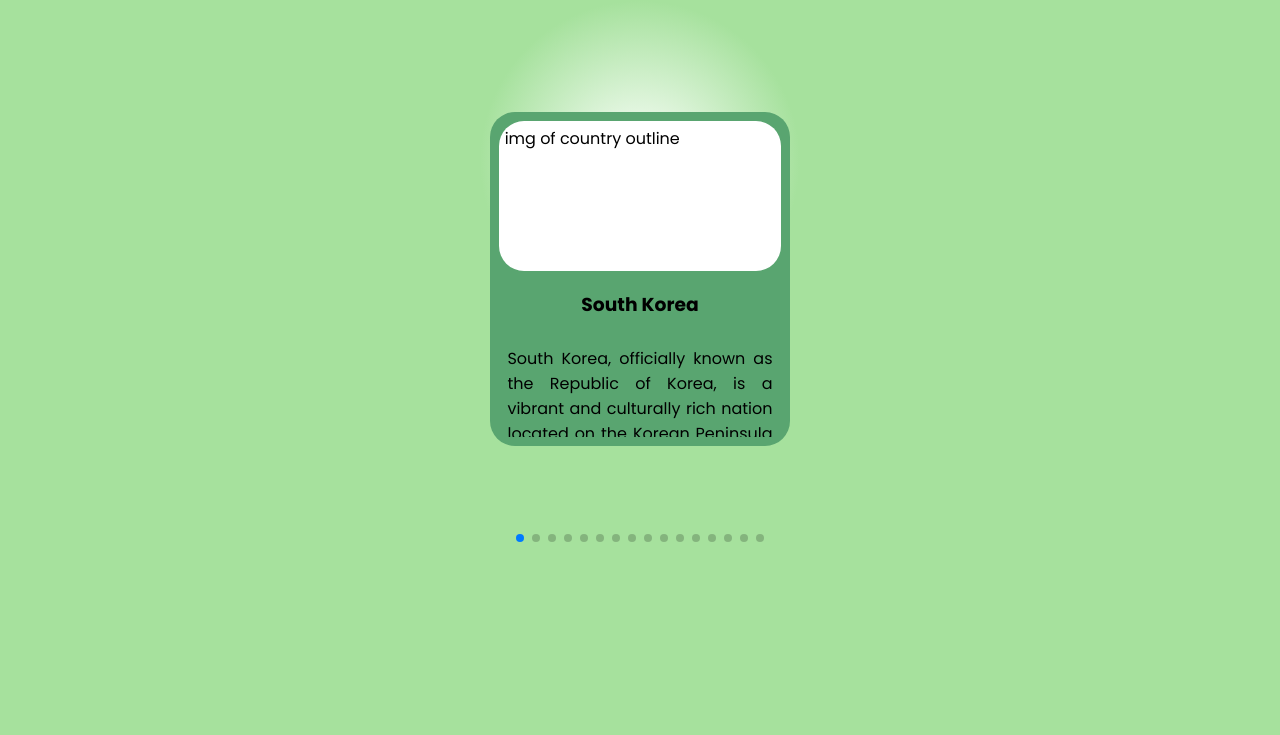
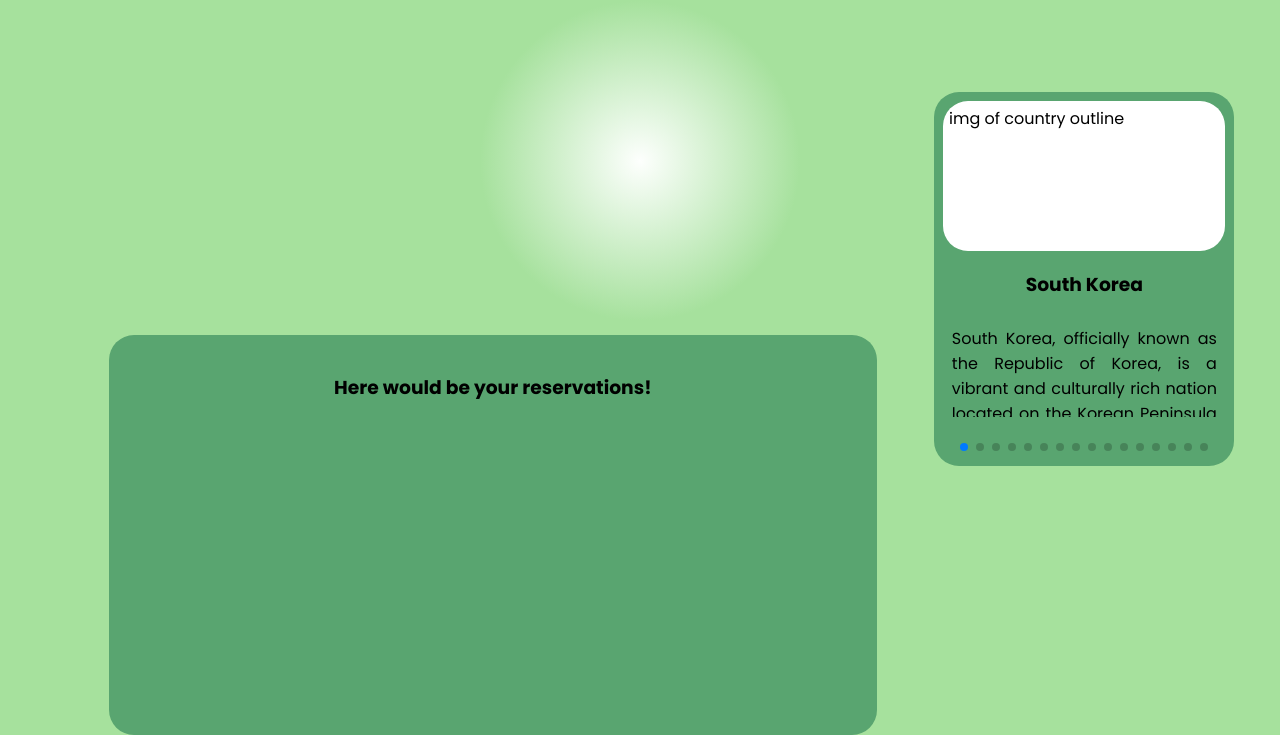
Before and after one commit to S1lvveer/Geoglasia, a PHP site: page /home.php in a window 1280 px wide. Shown: the part 243-978 px from the top of the page. Before the commit the page ends 785 px from the top, so only its background shows below. Run offline with PHP 8.4, Linux system fonts and the light colour scheme; data comes from the database, SQL or seed files in the repository; some web fonts are replaced.

Commit message:
reservations

```diff
--- a/website/css/home.css
+++ b/website/css/home.css
@@ -19,6 +19,24 @@
     background: radial-gradient(closest-side, rgb(253, 255, 253), var(--main-color));
 }
 
+.reservation{
+    width: 60%;
+    background-color:#59a570;
+    height: 400PX;
+    border-radius: 25px;
+
+    margin-top: 40%; /* this one is temp - when map is finished - it'll change/disappera */
+    padding: 1.5%;
+    margin-right: 3%;
+}
+h3{
+    text-align: center;
+    vertical-align: bottom;
+}
+.swipeWrap{
+    width: 20%;
+    padding: 1.5%;
+}
 .home-cards{
     width: 300px;
     background-color: #59a570;
@@ -40,6 +58,7 @@
     overflow: hidden;
     overflow-y: scroll;
     padding: 3%;
+    margin-bottom: 40px;
 }
 
 .img-sect{
--- a/website/home.php
+++ b/website/home.php
@@ -44,10 +44,43 @@
 
         </div>
 
+        <div class="reservation">
+        <?php
+        if (!$user) {
+            echo "<h3>Here would be your reservations!</h3>";
+        } else {
+            $user_id = $user['user_id'];
+
+            $reservationsQuery = "SELECT users.name, users.surname
+                                FROM users
+                                INNER JOIN user_bookings ON users.user_id = user_bookings.user_id
+                                WHERE user_bookings.user_id = $user_id";
+
+            $result = $db->query($reservationsQuery);
+
+            if ($result) {
+                if ($result->num_rows == 0) {
+                    echo "<h3>You don't have any reservations at the moment</h3>";
+                } else {
+                    while ($row = $result->fetch_assoc()) {
+                        echo "s";
+                        $name = $row['name'];
+                        $surname = $row['surname'];
+                    }
+                }
+            } else {
+                echo "Error in the query: " . $db->error;
+            }
+
+        }
+        ?>
+
+        </div>
         <!-- infinite swiper -->
-        <div class="swiper mySwiper home-cards">
-            <div class="swiper-wrapper">
-                <?php
+        <div class="swipeWrap"> <!-- this many divs is for actually getting the whole thing wrapped -->
+            <div class="swiper mySwiper home-cards">
+                <div class="swiper-wrapper">
+                    <?php
                     $countriesQuery = 'SELECT countries.country_name, countries.country_desc FROM countries';
                     $placesQuery = 'SELECT places.city FROM places';
 
@@ -66,11 +99,11 @@
                     }
 
                     $countryResult->free_result();
-                ?>
+                    ?>
+                </div>
+                <div class="swiper-pagination">
             </div>
         </div>
-        <div class="swiper-pagination"></div>
-
     </main>
 
     <script src="js/main.js"></script>
```
